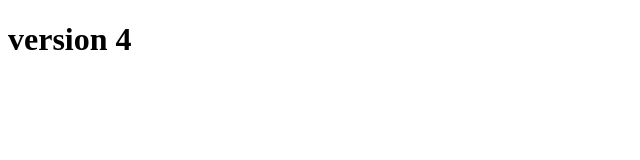
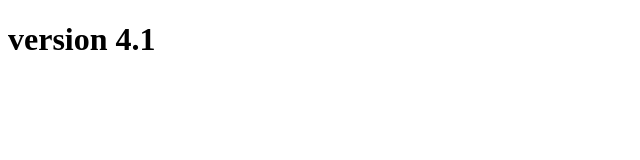
Before and after one commit to Cphil31/test_version, a plain HTML site: page index.html in a window 1280 px wide. Shown: the full height of the page, 0-640 px from the left. Drawn offline with Linux system fonts and the light colour scheme.

Commit message:
version 4.1

```diff
--- a/index.html
+++ b/index.html
@@ -6,6 +6,6 @@
     <title>Document</title>
 </head>
 <body>
-    <h1>version 4</h1>
+    <h1>version 4.1</h1>
 </body>
 </html>
```
